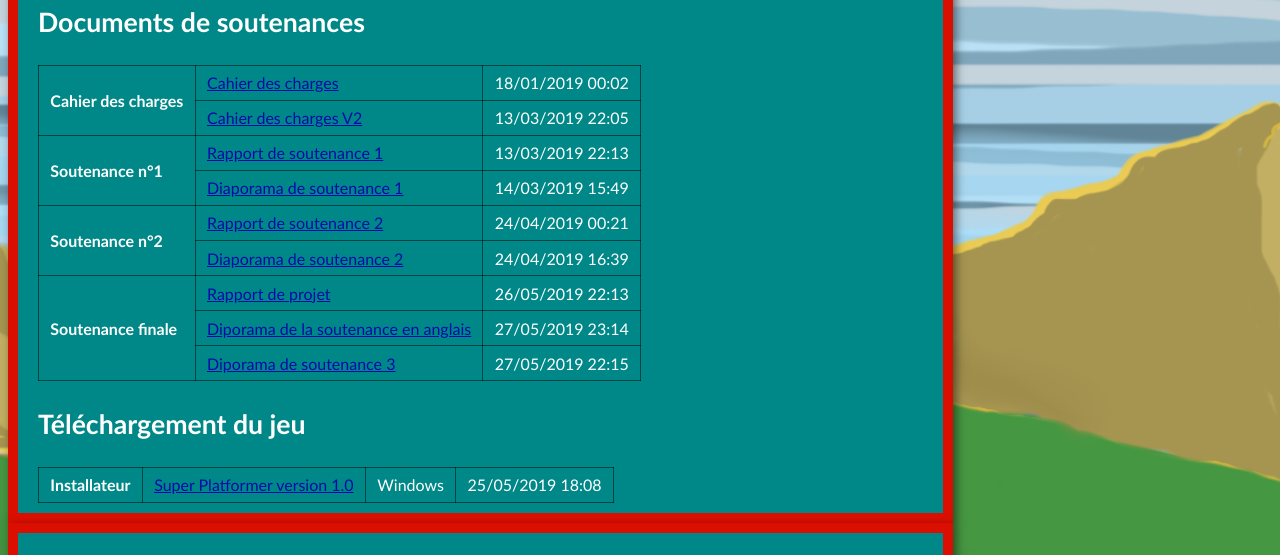
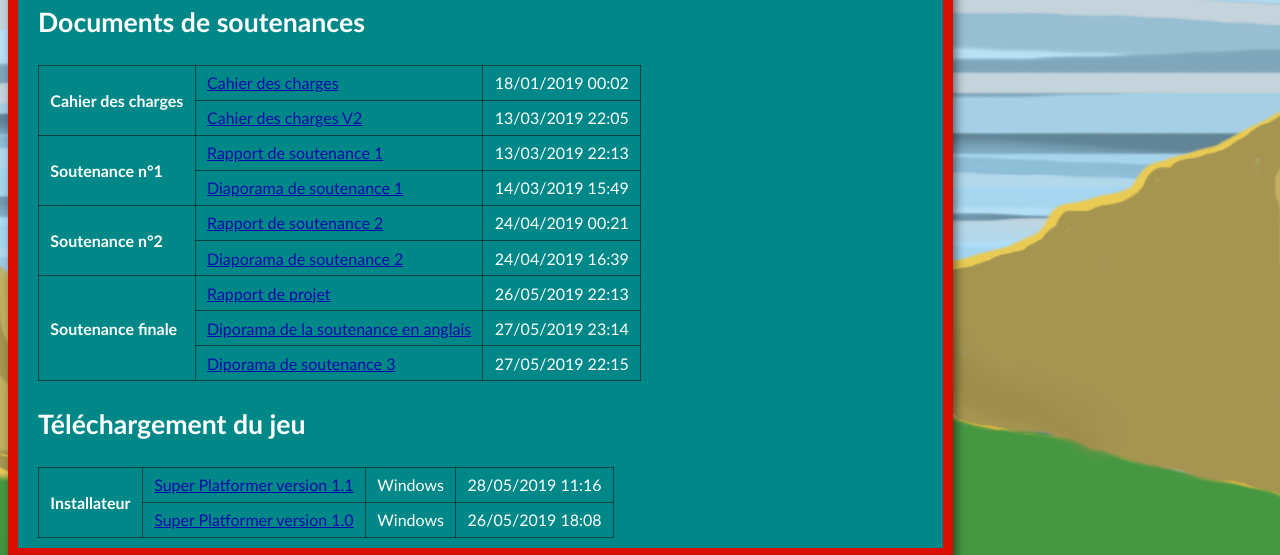
Before and after one commit to anvstin/SuperPlatformer, a plain HTML site: page downloads.html in a window 1280 px wide. Shown: the part 211-766 px from the top of the page. Drawn offline with Linux system fonts and the light colour scheme.

Commit message:
Downloads

```diff
--- a/downloads.html
+++ b/downloads.html
@@ -63,10 +63,15 @@
             <h3>Téléchargement du jeu</h3>
             <table>
                 <tr>
-                    <th rowspan="1">Installateur</th>
+                    <th rowspan="2">Installateur</th>
+                    <td><a href="DownloadsFiles/Installs/SuperPlatformerV1.1.exe" download="SuperPlatformer V1.1.exe">Super Platformer version 1.1</a></td>
+                    <td>Windows</td>
+                    <td>28/05/2019 11:16</td>
+                </tr>
+                <tr>
                     <td><a href="DownloadsFiles/Installs/SuperPlatformerV1.0.exe" download="SuperPlatformer V1.0.exe">Super Platformer version 1.0</a></td>
                     <td>Windows</td>
-                    <td>25/05/2019 18:08</td>
+                    <td>26/05/2019 18:08</td>
                 </tr>
             </table>
         </div>
```
Also changed, not shown: 1 other file.
